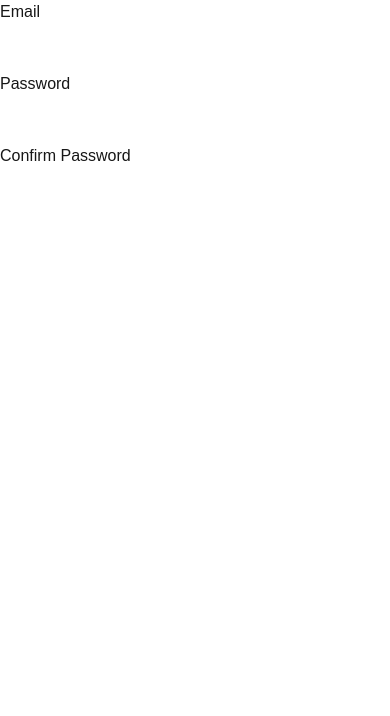
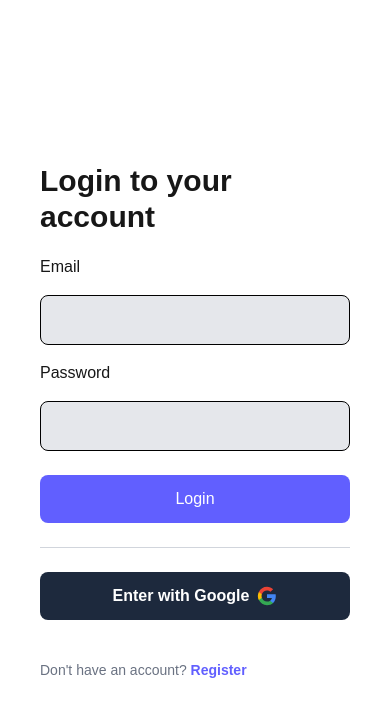
Before and after one commit to FelipeEnne/admin-template-next, a Next.js app: page /authentication in a window 390 px wide. Shown: the top 716 px of the page. Built offline with nearby package versions, Linux system fonts and the light colour scheme; a web font is replaced by a local one.

Commit message:
set auth page

```diff
--- a/src/app/authentication/page.tsx
+++ b/src/app/authentication/page.tsx
@@ -1,4 +1,8 @@
+"use client";
+
 import AuthInput from "@/components/auth/AuthInput";
+import { IconGoogle, IconWarning } from "@/components/icons";
+import Image from "next/image";
 import { useState } from "react";
 
 export default function Authentication() {
@@ -6,9 +10,62 @@ export default function Authentication() {
   const [email, setEmail] = useState("");
   const [password, setPassword] = useState("");
   const [confirmPassword, setConfirmPassword] = useState("");
+  const [error, setError] = useState<string | null>(null);
+
+  const showError = (message: string) => {
+    setError(message);
+    setTimeout(() => {
+      setError(null);
+    }, 5000);
+  };
+
+  const handleSubmit = () => {
+    if (mode === "login") {
+      if (email === "") {
+        showError("Email is required");
+        return;
+      }
+      if (password === "") {
+        showError("Password is required");
+        return;
+      }
+    } else {
+      console.log("Register");
+    }
+  };
 
   return (
-    <div className="flex flex-col gap-4">
+    <div className="flex justify-center items-center h-screen">
+      <div className="hidden md:block md:w-1/2 lg:w-2/3">
+        <Image
+          className="h-screen w-full object-cover"
+          src="https://picsum.photos/800/600"
+          alt="random image"
+          width={800}
+          height={600}
+          unoptimized
+        />
+      </div>
+
+      <div className={`w-full md:w-1/2 lg:w-1/3 m-10 relative`}>
+        <h1 className="text-3xl font-bold mb-5 ">
+          {mode === "login" ? "Login to your account" : "Create an account"}
+        </h1>
+
+        {error && (
+          <div
+            className={`
+          flex items-center
+          bg-red-500 text-white py-3 px-5 rounded-lg mb-2
+          border border-red-700
+          `}
+          >
+            {" "}
+            <IconWarning className="size-5" />{" "}
+            <span className="ml-3">{error}</span>
+          </div>
+        )}
+
         <AuthInput
           label="Email"
           type="email"
@@ -29,8 +86,61 @@ export default function Authentication() {
           value={confirmPassword}
           valueChange={setConfirmPassword}
           required
-        notRender={confirmPassword !== password}
+          notRender={mode === "login"}
         />
+
+        <button
+          onClick={handleSubmit}
+          className={`
+        w-full px-4 py-3 rounded-lg mt-6 cursor-pointer
+        hover:bg-indigo-600 transition-all duration-300
+        bg-indigo-500 text-white
+        `}
+        >
+          {mode === "login" ? "Login" : "Create Account"}
+        </button>
+        <hr className="my-6 border-gray-300 w-full" />
+
+        <button
+          onClick={() => {}}
+          className={`
+            w-full px-4 py-3 rounded-lg mb-6 cursor-pointer
+            inline-flex items-center justify-center gap-2
+            text-base font-semibold
+            hover:bg-slate-700 transition-all duration-300
+            bg-slate-800 text-white
+          `}
+        >
+          Enter with Google <IconGoogle className="size-5" />
+        </button>
+
+        <button
+          onClick={() => setMode(mode === "login" ? "register" : "login")}
+          className="text-sm text-gray-500"
+        >
+          {mode === "login" ? (
+            <p className="mt-4">
+              Don&apos;t have an account?{" "}
+              <a
+                className="text-indigo-500 hover:text-indigo-600 font-semibold cursor-pointer"
+                onClick={() => setMode("register")}
+              >
+                Register
+              </a>
+            </p>
+          ) : (
+            <p className="mt-4">
+              Already have an account?{" "}
+              <a
+                className="text-indigo-500 hover:text-indigo-600 font-semibold cursor-pointer"
+                onClick={() => setMode("login")}
+              >
+                Login
+              </a>
+            </p>
+          )}
+        </button>
+      </div>
     </div>
   );
 }
--- a/src/components/auth/AuthInput.tsx
+++ b/src/components/auth/AuthInput.tsx
@@ -16,13 +16,18 @@ export default function AuthInput({
   valueChange,
 }: AuthInputProps) {
   return notRender ? null : (
-    <div className="flex flex-col gap-2">
+    <div className="flex flex-col gap-2 mt-4">
       <label>{label}</label>
       <input
         type={type || "text"}
         value={value}
         onChange={(e) => valueChange?.(e.target.value)}
         required={required}
+        className={`
+          w-full px-4 py-3 rounded-lg bg-gray-200 mt-2
+          border focus:outline-none  text-black
+          focus:border-indigo-500 focus:ring-indigo-500 focus:ring-1 focus:bg-white
+         `}
       />
     </div>
   );
--- a/src/components/icons/index.tsx
+++ b/src/components/icons/index.tsx
@@ -113,3 +113,57 @@ export const IconMoon = ({ className = "size-6" }: { className?: string }) => {
     </svg>
   );
 };
+
+export const IconGoogle = ({
+  className = "size-6",
+}: {
+  className?: string;
+}) => {
+  return (
+    <svg
+      xmlns="http://www.w3.org/2000/svg"
+      viewBox="0 0 24 24"
+      className={className}
+    >
+      <path
+        fill="#4285F4"
+        d="M22.56 12.25c0-.78-.07-1.53-.2-2.25H12v4.26h5.92c-.26 1.37-1.04 2.53-2.21 3.31v2.77h3.57c2.08-1.92 3.28-4.74 3.28-8.09z"
+      />
+      <path
+        fill="#34A853"
+        d="M12 23c2.97 0 5.46-.98 7.28-2.66l-3.57-2.77c-.98.66-2.23 1.06-3.71 1.06-2.86 0-5.29-1.93-6.16-4.53H2.18v2.84C3.99 20.53 7.7 23 12 23z"
+      />
+      <path
+        fill="#FBBC05"
+        d="M5.84 14.09c-.22-.66-.35-1.36-.35-2.09s.13-1.43.35-2.09V7.07H2.18C1.43 8.55 1 10.22 1 12s.43 3.45 1.18 4.93l2.85-2.22.81-.62z"
+      />
+      <path
+        fill="#EA4335"
+        d="M12 5.38c1.62 0 3.06.56 4.21 1.64l3.15-3.15C17.45 2.09 14.97 1 12 1 7.7 1 3.99 3.47 2.18 7.07l3.66 2.84c.87-2.6 3.3-4.53 6.16-4.53z"
+      />
+    </svg>
+  );
+};
+
+export const IconWarning = ({
+  className = "size-6",
+}: {
+  className?: string;
+}) => {
+  return (
+    <svg
+      xmlns="http://www.w3.org/2000/svg"
+      fill="none"
+      viewBox="0 0 24 24"
+      strokeWidth="1.5"
+      stroke="currentColor"
+      className={className}
+    >
+      <path
+        strokeLinecap="round"
+        strokeLinejoin="round"
+        d="M12 9v3.75m-9.303 3.376c-.866 1.5.217 3.374 1.948 3.374h14.71c1.73 0 2.813-1.874 1.948-3.374L13.949 3.378c-.866-1.5-3.032-1.5-3.898 0L2.697 16.126ZM12 15.75h.007v.008H12v-.008Z"
+      />
+    </svg>
+  );
+};
```
Lines whose indentation alone changed are shown as unchanged.
